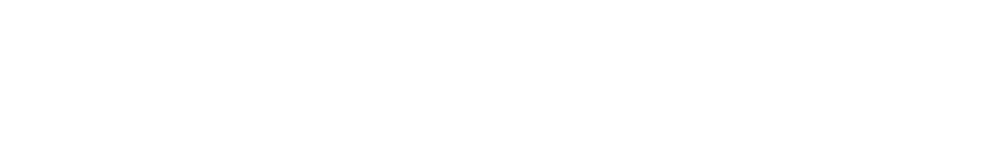
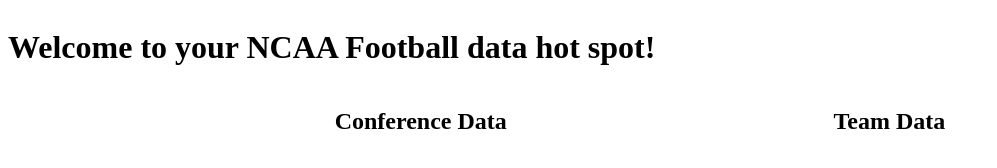
Before and after one commit to 2020-Spring-Cohort/api-mastery-team-pandemic, a plain HTML site: page frontend-spa/index.html in a window 1280 px wide. Shown: the whole page, without its empty margins (0-997 px from the left). Drawn offline with Linux system fonts and the light colour scheme.

Commit message:
Index prototype and styling
Prototype index page and a style.css to give some layout

Signed-off-by: Colin Wakefield <59844720+ColinWake@users.noreply.github.com>

```diff
--- /dev/null
+++ b/frontend-spa/css/style.css
@@ -0,0 +1,10 @@
+.container {
+    display: flex;
+    flex-direction: column;
+}
+
+.content-container {
+    display: grid;
+    grid-template-columns: auto auto;
+    justify-content: space-evenly;
+}
--- a/frontend-spa/index.html
+++ b/frontend-spa/index.html
@@ -4,11 +4,26 @@
 <head>
     <meta charset="UTF-8">
     <meta name="viewport" content="width=device-width, initial-scale=1.0">
-    <title>Module 5 Project</title>
+    <title>Collegiate Football API</title>
+    <link rel="stylesheet" href="css/style.css">
 </head>
 
 <body>
 
+<div class="container">
+
+    <div class="main-header">
+        <h1>Welcome to your NCAA Football data hot spot!</h1>
+    </div>
+
+    <div class="content-container">
+        <h2 class="content">Conference Data</h2>
+        <h2 class="content">Team Data</h2>
+    </div>
+
+
+</div>
+
 </body>
 
 </html>
```
Also changed, not shown: 1 other file.
